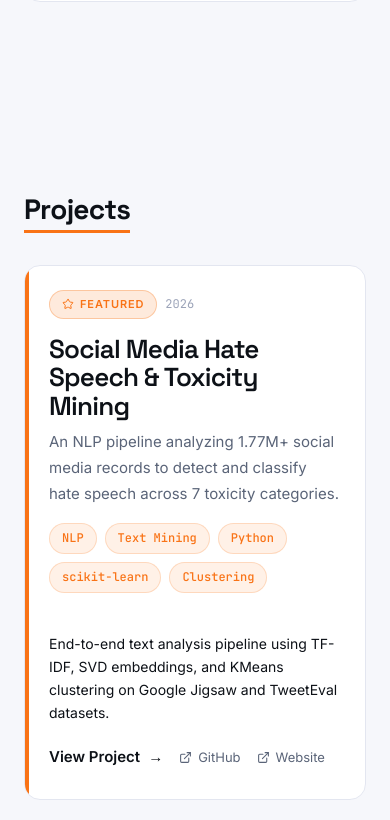
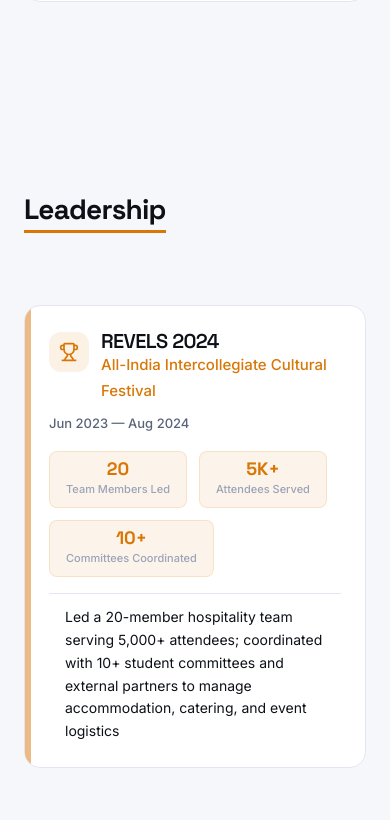
Before and after one commit to himanshumjain15/Portfolio, a Next.js app: page /Portfolio/ in a window 390 px wide. Shown: the part 6324-7144 px from the top of the page. Built offline with nearby package versions, Linux system fonts and the light colour scheme.

Commit message:
feat: add Leadership section
Adds a new Leadership section (REVELS 2024 cultural festival) with its
own accent color, nav entry, and card component, positioned between
Experience and Projects.

```diff
--- a/src/app/globals.css
+++ b/src/app/globals.css
@@ -21,6 +21,7 @@
   --accent-hero: #5B6CF5;
   --accent-about: #0EA5E9;
   --accent-experience: #10B981;
+  --accent-leadership: #D97706;
   --accent-research: #7C3AED;
   --accent-projects: #F97316;
   --accent-skills: #E11D78;
@@ -49,6 +50,7 @@
   --accent-hero: #7B8BFF;
   --accent-about: #38C0FF;
   --accent-experience: #34D399;
+  --accent-leadership: #FBBF24;
   --accent-research: #9F66FF;
   --accent-projects: #FF9A4D;
   --accent-skills: #F472B6;
--- a/src/app/page.tsx
+++ b/src/app/page.tsx
@@ -4,6 +4,7 @@ import { MeshAurora } from "@/components/MeshAurora";
 import { HeroSection } from "@/components/HeroSection";
 import { AboutSection } from "@/components/AboutSection";
 import { ExperienceSection } from "@/components/ExperienceSection";
+import { LeadershipSection } from "@/components/LeadershipSection";
 import { ResearchSection } from "@/components/ResearchSection";
 import { ProjectsSection } from "@/components/ProjectsSection";
 import { SkillsSection } from "@/components/SkillsSection";
@@ -24,6 +25,7 @@ export default function Home() {
           <HeroSection />
           <AboutSection />
           <ExperienceSection />
+          <LeadershipSection />
           <ProjectsSection />
           <ResearchSection />
           <SkillsSection />
--- /dev/null
+++ b/src/components/LeadershipSection.tsx
@@ -0,0 +1,94 @@
+"use client";
+
+import { Trophy } from "lucide-react";
+import { SectionHeading } from "./SectionHeading";
+import { ScrollReveal } from "./ScrollReveal";
+import { leadership } from "@/data/portfolio";
+
+export function LeadershipSection() {
+  return (
+    <section id="leadership" className="py-24">
+      <div className="max-w-layout mx-auto px-6 lg:px-8">
+        <SectionHeading accent="var(--accent-leadership)">Leadership</SectionHeading>
+
+        <div className="relative mt-10 space-y-10">
+          {leadership.map((item, i) => (
+            <ScrollReveal key={item.organization} delay={i * 150}>
+              <div
+                className="portfolio-card p-6"
+                style={{ "--card-accent": "var(--accent-leadership)" } as React.CSSProperties}
+              >
+                <div
+                  className="absolute left-0 top-0 bottom-0 w-[6px] rounded-l-2xl"
+                  style={{ background: "var(--accent-leadership)", opacity: 0.5 }}
+                />
+
+                <div className="flex flex-wrap items-start justify-between gap-2 mb-4">
+                  <div className="flex items-start gap-3">
+                    <div
+                      className="flex items-center justify-center w-10 h-10 rounded-xl flex-shrink-0 mt-0.5"
+                      style={{
+                        background: "color-mix(in srgb, var(--accent-leadership) 10%, transparent)",
+                        color: "var(--accent-leadership)",
+                      }}
+                    >
+                      <Trophy size={20} />
+                    </div>
+                    <div>
+                      <h3 className="text-[20px] font-display font-semibold text-text-primary">
+                        {item.organization}
+                      </h3>
+                      <p className="text-[15px] text-accent-leadership font-medium">
+                        {item.role}
+                      </p>
+                    </div>
+                  </div>
+                  <div className="text-right">
+                    <p className="text-[13px] text-text-secondary font-medium">
+                      {item.dates}
+                    </p>
+                  </div>
+                </div>
+
+                {item.metrics && (
+                  <div className="flex flex-wrap gap-3 mb-4">
+                    {item.metrics.map((m) => (
+                      <div
+                        key={m.label}
+                        className="flex flex-col items-center px-4 py-2 rounded-lg"
+                        style={{
+                          background: "color-mix(in srgb, var(--accent-leadership) 8%, transparent)",
+                          border: "1px solid color-mix(in srgb, var(--accent-leadership) 15%, transparent)",
+                        }}
+                      >
+                        <span className="text-[18px] font-display font-bold text-accent-leadership leading-none">
+                          {m.value}
+                        </span>
+                        <span className="text-[11px] text-text-tertiary font-medium mt-0.5">
+                          {m.label}
+                        </span>
+                      </div>
+                    ))}
+                  </div>
+                )}
+
+                <div className="w-full h-px bg-border-subtle mb-3" />
+
+                <ul className="space-y-2">
+                  {item.bullets.map((bullet, j) => (
+                    <li
+                      key={j}
+                      className="text-[14px] text-text-primary/85 leading-relaxed pl-4 relative before:absolute before:left-0 before:top-[10px] before:w-1.5 before:h-1.5 before:rounded-full before:bg-accent-leadership/40"
+                    >
+                      {bullet}
+                    </li>
+                  ))}
+                </ul>
+              </div>
+            </ScrollReveal>
+          ))}
+        </div>
+      </div>
+    </section>
+  );
+}
--- a/src/components/TimelinePanel.tsx
+++ b/src/components/TimelinePanel.tsx
@@ -3,12 +3,12 @@
 import { useEffect, useLayoutEffect, useState, useCallback, useRef } from "react";
 import {
   Github, Linkedin, Mail, Sun, Moon,
-  Home, User, Briefcase, FolderOpen, FlaskConical, Wrench, Send,
+  Home, User, Briefcase, Trophy, FolderOpen, FlaskConical, Wrench, Send,
 } from "lucide-react";
 import { useTheme } from "next-themes";
 import { personalInfo, sections } from "@/data/portfolio";
 
-const sectionIcons = [Home, User, Briefcase, FolderOpen, FlaskConical, Wrench, Send];
+const sectionIcons = [Home, User, Briefcase, Trophy, FolderOpen, FlaskConical, Wrench, Send];
 
 // macOS dock magnification: Gaussian-like falloff
 function getMagnification(distance: number, maxDist: number, maxScale: number) {
--- a/src/data/portfolio.ts
+++ b/src/data/portfolio.ts
@@ -37,6 +37,7 @@ export const sections: SectionConfig[] = [
   { id: "hero", label: "Home", accent: "#5B6CF5", cssVar: "--accent-hero" },
   { id: "about", label: "About", accent: "#0EA5E9", cssVar: "--accent-about" },
   { id: "experience", label: "Experience", accent: "#10B981", cssVar: "--accent-experience" },
+  { id: "leadership", label: "Leadership", accent: "#D97706", cssVar: "--accent-leadership" },
   { id: "projects", label: "Projects", accent: "#F97316", cssVar: "--accent-projects" },
   { id: "research", label: "Research", accent: "#7C3AED", cssVar: "--accent-research" },
   { id: "skills", label: "Skills", accent: "#E11D78", cssVar: "--accent-skills" },
@@ -149,6 +150,34 @@ export const experiences: Experience[] = [
       "Published research at the 5th International Conference on Data Analytics (London, 2024), winning Best Paper Award for the proposed automated lung cancer screening framework",
     ],
     tags: ["PyTorch", "CNN", "Deep Learning", "Medical Imaging", "Sine Cosine Algorithm"],
+  },
+];
+
+// ═══════════════════════════════════════════════════════
+// LEADERSHIP
+// ═══════════════════════════════════════════════════════
+
+export interface Leadership {
+  organization: string;
+  role: string;
+  dates: string;
+  metrics?: { value: string; label: string }[];
+  bullets: string[];
+}
+
+export const leadership: Leadership[] = [
+  {
+    organization: "REVELS 2024",
+    role: "All-India Intercollegiate Cultural Festival",
+    dates: "Jun 2023 — Aug 2024",
+    metrics: [
+      { value: "20", label: "Team Members Led" },
+      { value: "5K+", label: "Attendees Served" },
+      { value: "10+", label: "Committees Coordinated" },
+    ],
+    bullets: [
+      "Led a 20-member hospitality team serving 5,000+ attendees; coordinated with 10+ student committees and external partners to manage accommodation, catering, and event logistics",
+    ],
   },
 ];
 
--- a/tailwind.config.ts
+++ b/tailwind.config.ts
@@ -21,6 +21,7 @@ const config: Config = {
         "accent-hero": "var(--accent-hero)",
         "accent-about": "var(--accent-about)",
         "accent-experience": "var(--accent-experience)",
+        "accent-leadership": "var(--accent-leadership)",
         "accent-research": "var(--accent-research)",
         "accent-projects": "var(--accent-projects)",
         "accent-skills": "var(--accent-skills)",
```
